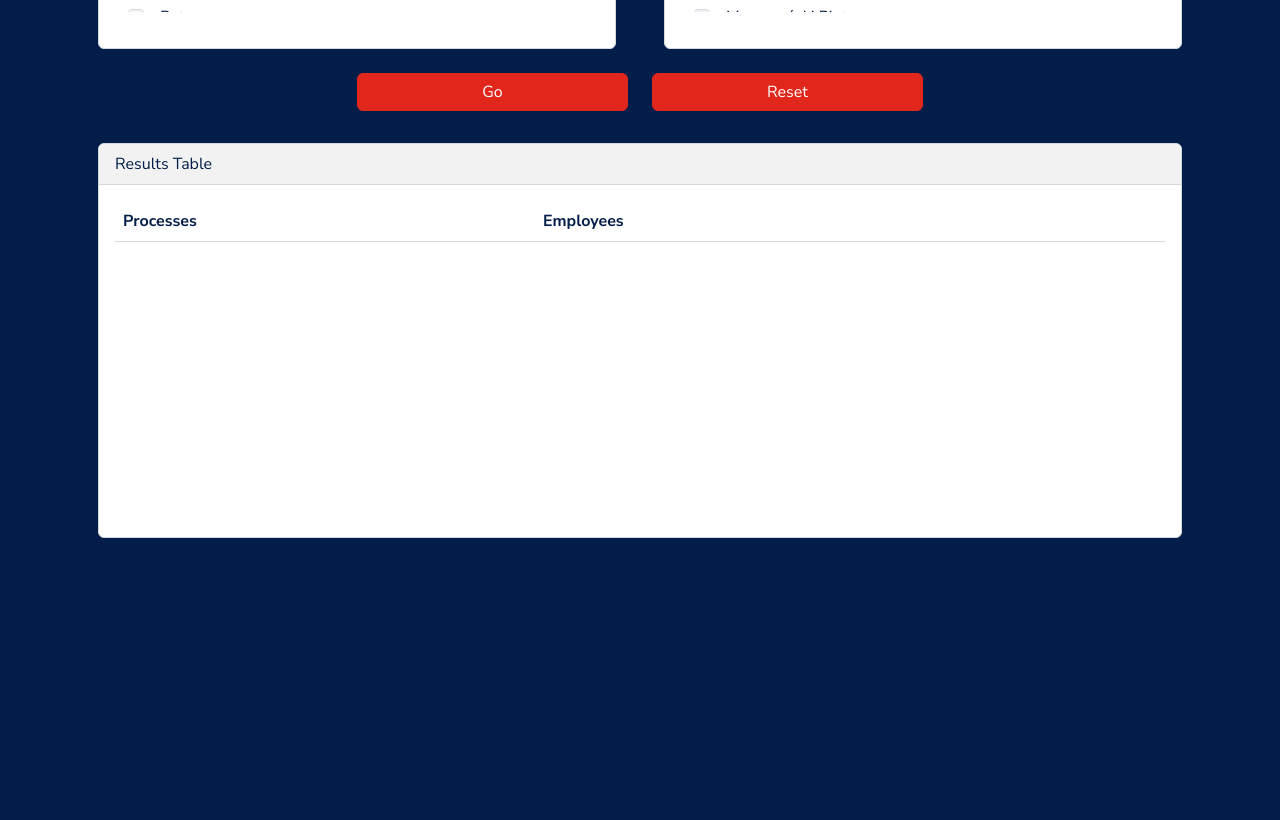
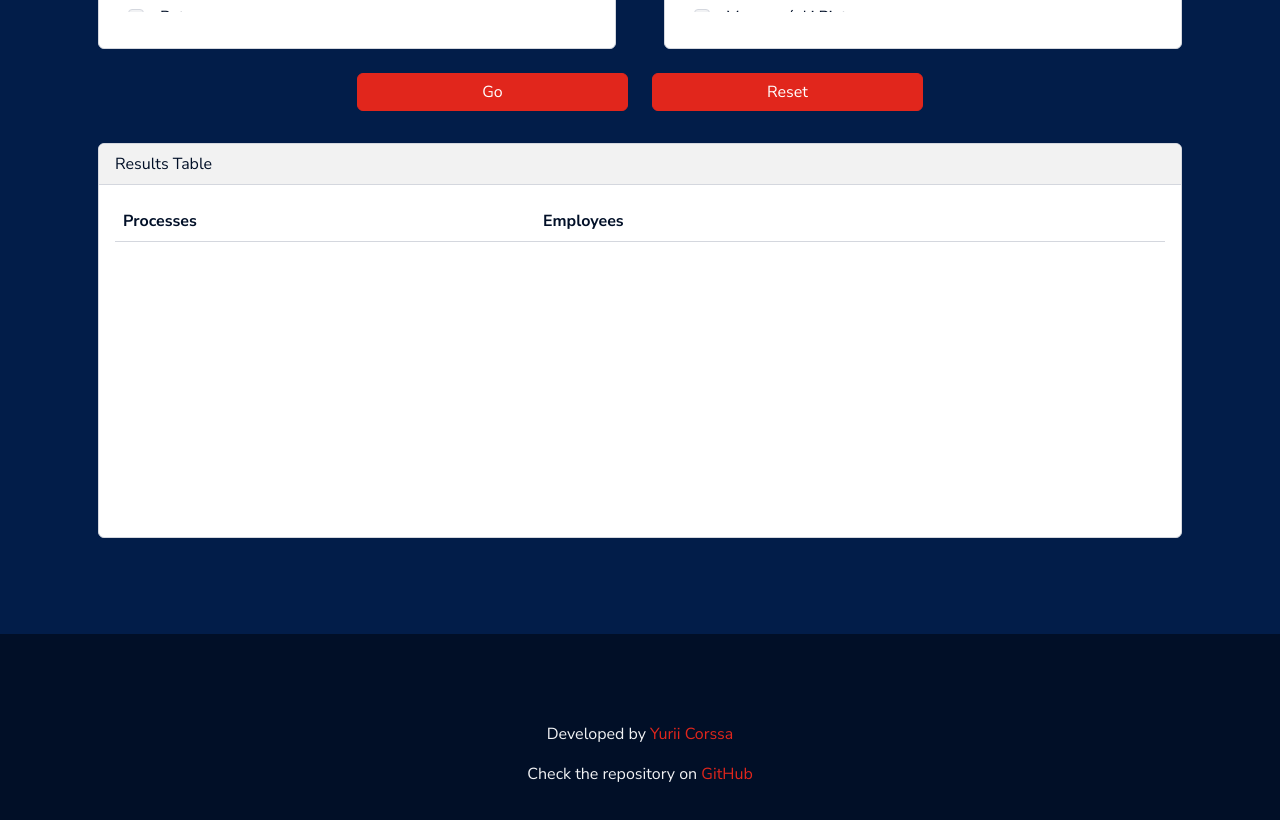
Before and after one commit to yurii-corssa/process-randomizer, a React (Create React App) app: page / in a window 1280 px wide. Shown: the part 420-1240 px from the top of the page. Before the commit the page ends 974 px from the top, so only its background shows below. Built offline with nearby package versions, Linux system fonts and the light colour scheme.

Commit message:
Create footer

```diff
--- a/src/App.jsx
+++ b/src/App.jsx
@@ -1,5 +1,11 @@
+import Footer from 'components/Footer';
 import Randomizer from './components/Randomizer';
 
 export const App = () => {
-  return <Randomizer />;
+  return (
+    <>
+      <Randomizer />
+      <Footer />
+    </>
+  );
 };
--- /dev/null
+++ b/src/components/Footer.jsx
@@ -0,0 +1,30 @@
+import { Container, Row, Col, Stack } from 'react-bootstrap';
+
+const Footer = () => (
+  <Stack as="footer">
+    <Container>
+      <div className="py-2 text-center">
+        Developed by{' '}
+        <a
+          href="https://github.com/yurii-corssa"
+          target="_blank"
+          rel="noopener noreferrer"
+        >
+          Yurii Corssa
+        </a>
+      </div>
+      <div className="py-2 text-center">
+        Check the repository on{' '}
+        <a
+          href="https://github.com/yurii-corssa/process-randomizer"
+          target="_blank"
+          rel="noopener noreferrer"
+        >
+          GitHub
+        </a>
+      </div>
+    </Container>
+  </Stack>
+);
+
+export default Footer;
--- a/src/components/Randomizer.jsx
+++ b/src/components/Randomizer.jsx
@@ -6,6 +6,7 @@ import BackgroundCard from './BackgroundCard';
 import SelectForm from './SelectForm';
 import ConfettiExplosion from 'react-confetti-explosion';
 import { Button, Stack, Tab, Tabs } from 'react-bootstrap';
+import Footer from './Footer';
 
 const Randomizer = () => {
   const [dataProcesses, setDataProcesses] = useState({});
--- a/src/components/ResultsTable.jsx
+++ b/src/components/ResultsTable.jsx
@@ -4,7 +4,7 @@ import TableItem from './TableItem';
 const ResultsTable = ({ data }) => {
   return (
     <div className="table-wrapper">
-      <Table striped hover>
+      <Table striped hover id="table">
         <thead>
           <tr>
             <th>Processes</th>
--- a/src/styles/custom.scss
+++ b/src/styles/custom.scss
@@ -6,6 +6,10 @@ body {
   font-family: Nunito Sans, -apple-system, BlinkMacSystemFont, Segoe UI, Roboto,
     Helvetica Neue, Arial, Noto Sans, sans-serif, Apple Color Emoji,
     Segoe UI Emoji, Segoe UI Symbol, Noto Color Emoji;
+}
+
+.container {
+  padding-bottom: 80px;
 }
 
 .dropdown-toggle::after {
@@ -109,6 +113,16 @@ body {
   }
 }
 
+footer {
+  background-color: $dark;
+  color: $light;
+  padding-top: 80px;
+
+  & a {
+    color: $secondary;
+  }
+}
+
 @media screen and (max-width: 768px) {
   .form-cards {
     flex-direction: column;
--- a/src/styles/theme.scss
+++ b/src/styles/theme.scss
@@ -1,7 +1,7 @@
 $primary: #021d49;
 $secondary: #e1261c;
 $light: #f1f2f4;
-$dark: #021d49;
+$dark: #010f27;
 $white: #ffffff;
 
 $background: $white;
```
